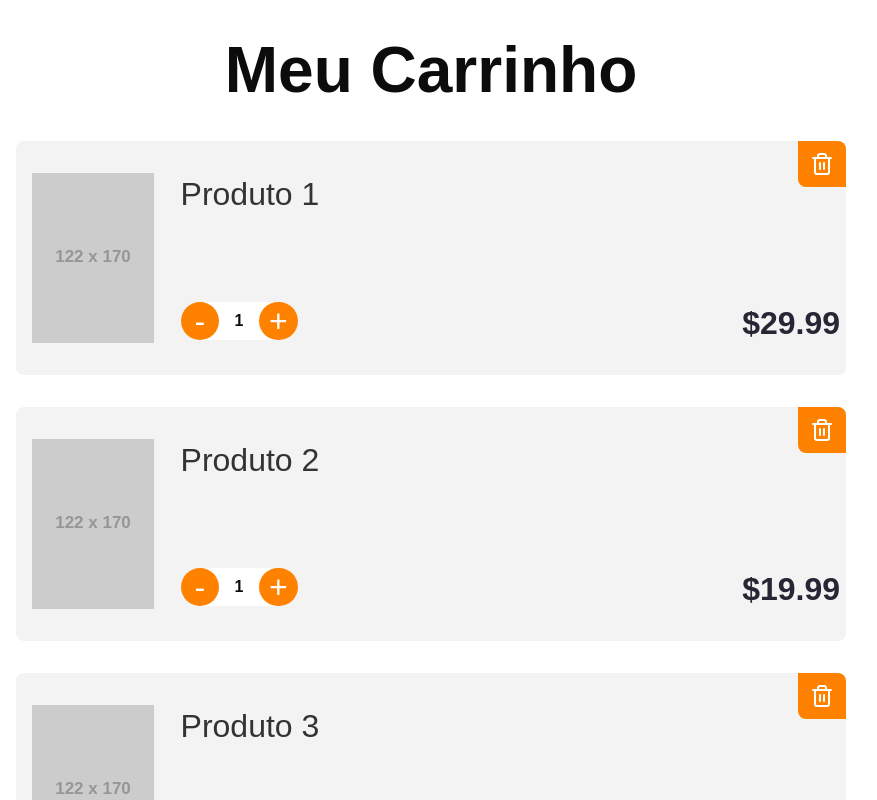
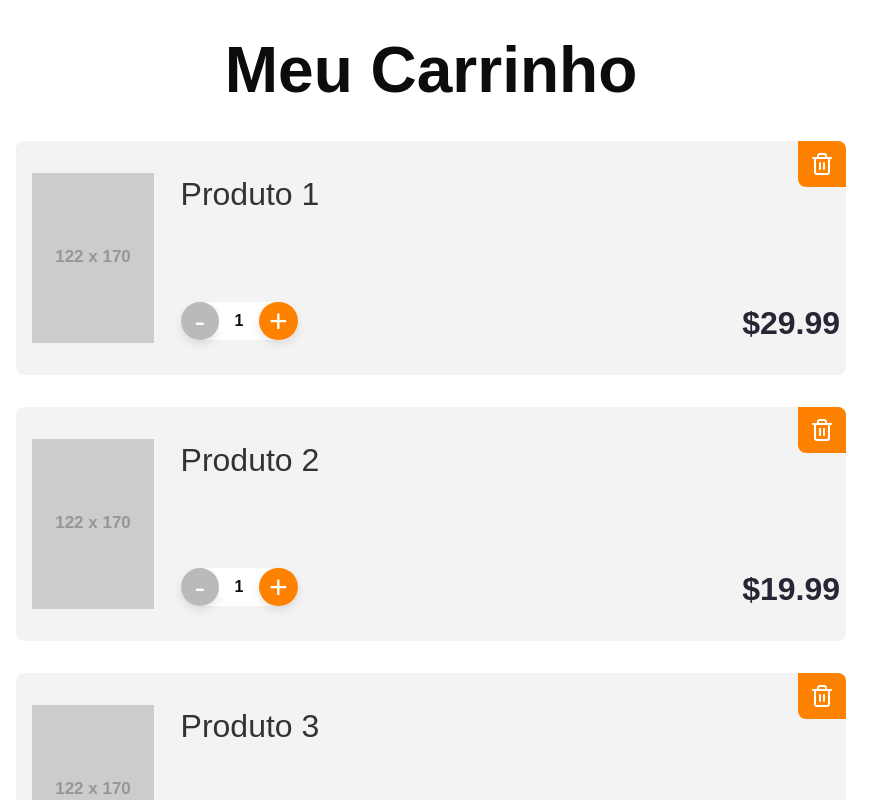
Before and after one commit to henriquepontees/desafio-02-aws-react, a React (Vite) app: page /cart in a window 1280 px wide. Shown: the top 800 px of the page, without its empty margins (209-1086 px from the left). Built offline with nearby package versions, Linux system fonts and the light colour scheme.

Commit message:
feat: add decrement button funcionality

```diff
--- a/src/pages/Cart.tsx
+++ b/src/pages/Cart.tsx
@@ -62,7 +62,10 @@ export const Cart = () => {
             <div className="desktop-container">
             <h2 className="product-title">{product.title}</h2>
             <section className="quantity-control">
-              <button className="decrement" onClick={() => handleDecrement(index)}>-</button>
+              <button className="decrement" onClick={() => handleDecrement(index)}
+                style={{backgroundColor: quantities[index] === 1 ? 'rgba(186, 186, 186, 1)' : 'rgba(255, 129, 0, 1)'}}>
+                -
+              </button>
               <span className="quantity">{quantities[index]}</span>
               <button className="increment" onClick={() => handleIncrement(index)}>+</button>
             </section>
--- a/src/styles/Cart.css
+++ b/src/styles/Cart.css
@@ -69,7 +69,11 @@ h1 {
     height: 38.64px;
     cursor: pointer;
     border-radius: 100px;
+    box-shadow: 0px 4px 8px rgba(0, 0, 0, 0.1);
+}
 
+.decrement{
+    background-color: rgba(186, 186, 186, 1);
 }
 
 .quantity {
```
